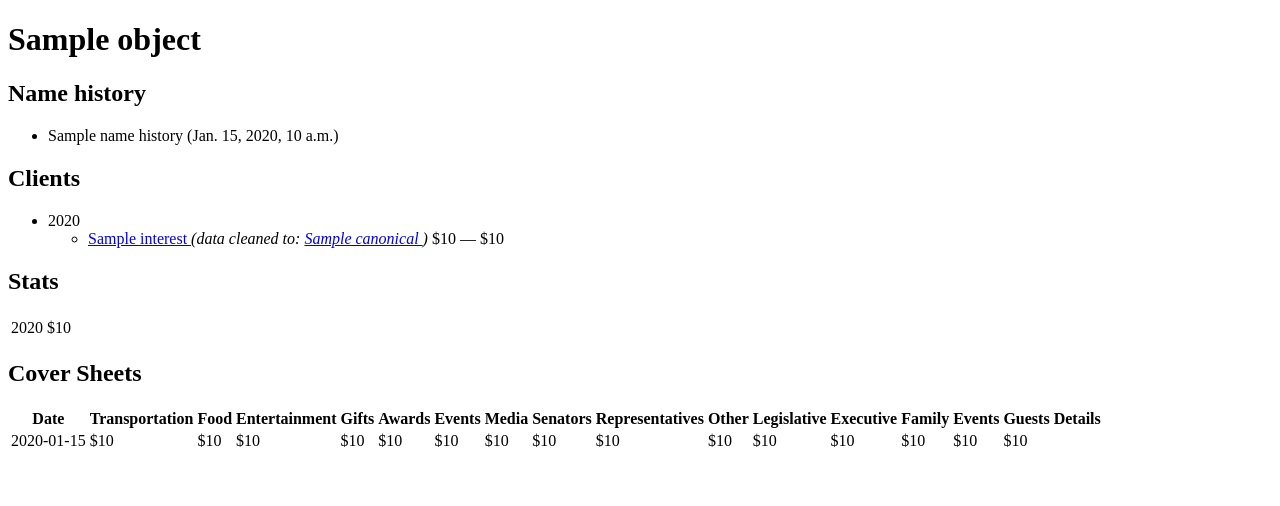
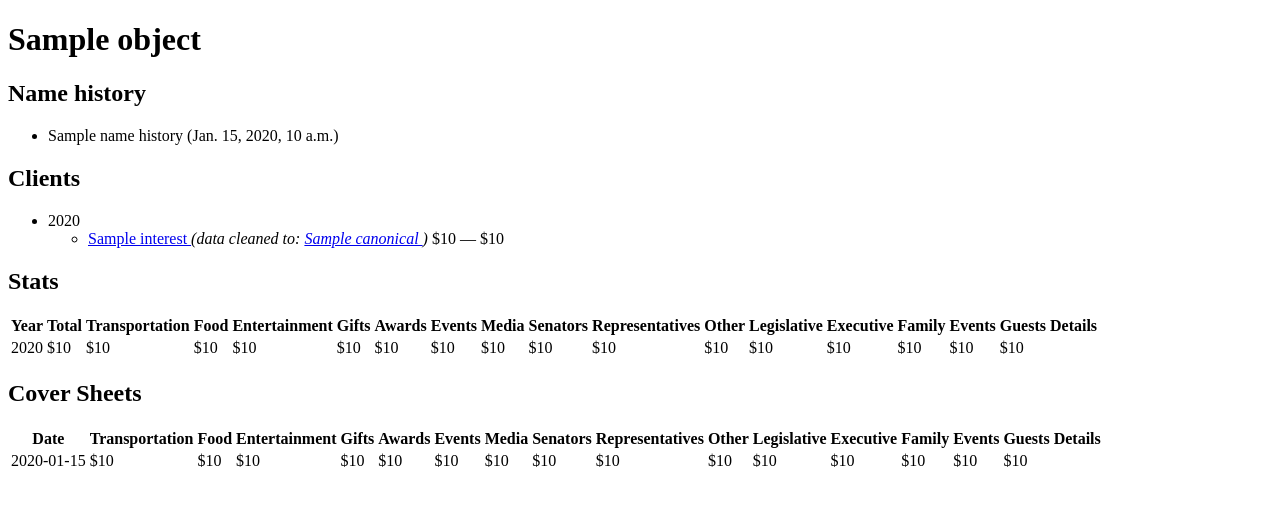
Before and after one commit to texastribune/tx_lobbying, a Django app: template tx_lobbying/templates/tx_lobbying/lobbyist_detail.html in a window 1280 px wide. Shown: the top 506 px of the page. Run offline with Django 3.2, Linux system fonts and the light colour scheme; the template is opened without the code that fills it: most values are stand-ins (such as "Sample title", 1, 10 or a date in 2020).

Commit message:
show more stats per year

```diff
--- a/tx_lobbying/templates/tx_lobbying/lobbyist_detail.html
+++ b/tx_lobbying/templates/tx_lobbying/lobbyist_detail.html
@@ -44,7 +44,26 @@
     <h2>Stats</h2>
     <table>
       <thead>
-        <tr></tr>
+        <tr>
+          <th>Year</th>
+          <th>Total</th>
+          <th>Transportation</th>
+          <th>Food</th>
+          <th>Entertainment</th>
+          <th>Gifts</th>
+          <th>Awards</th>
+          <th>Events</th>
+          <th>Media</th>
+          <th>Senators</th>
+          <th>Representatives</th>
+          <th>Other</th>
+          <th>Legislative</th>
+          <th>Executive</th>
+          <th>Family</th>
+          <th>Events</th>
+          <th>Guests</th>
+          <th>Details</th>
+        </tr>
       </thead>
       <tbody>
         {% for stat in object.stats.all %}
@@ -53,8 +72,23 @@
               {{ stat.year }}
             </td>
             <td>
-              ${{ stat.spent|floatformat:0|intcomma }}
+              ${{ stat.spent_guess|intcomma }}
             </td>
+            <td>{% if stat.transportation %}${{ stat.transportation|intcomma }}{% endif %}</td>
+            <td>{% if stat.food %}${{ stat.food|intcomma }}{% endif %}</td>
+            <td>{% if stat.entertainment %}${{ stat.entertainment|intcomma }}{% endif %}</td>
+            <td>{% if stat.gifts %}${{ stat.gifts|intcomma }}{% endif %}</td>
+            <td>{% if stat.awards %}${{ stat.awards|intcomma }}{% endif %}</td>
+            <td>{% if stat.events %}${{ stat.events|intcomma }}{% endif %}</td>
+            <td>{% if stat.media %}${{ stat.media|intcomma }}{% endif %}</td>
+            <td>{% if stat.ben_senators %}${{ stat.ben_senators|intcomma }}{% endif %}</td>
+            <td>{% if stat.ben_representatives %}${{ stat.ben_representatives|intcomma }}{% endif %}</td>
+            <td>{% if stat.ben_other %}${{ stat.ben_other|intcomma }}{% endif %}</td>
+            <td>{% if stat.ben_legislative %}${{ stat.ben_legislative|intcomma }}{% endif %}</td>
+            <td>{% if stat.ben_executive %}${{ stat.ben_executive|intcomma }}{% endif %}</td>
+            <td>{% if stat.ben_family %}${{ stat.ben_family|intcomma }}{% endif %}</td>
+            <td>{% if stat.ben_events %}${{ stat.ben_events|intcomma }}{% endif %}</td>
+            <td>{% if stat.ben_guests %}${{ stat.ben_guests|intcomma }}{% endif %}</td>
           </tr>
         {% endfor %}
       </tbody>
```
